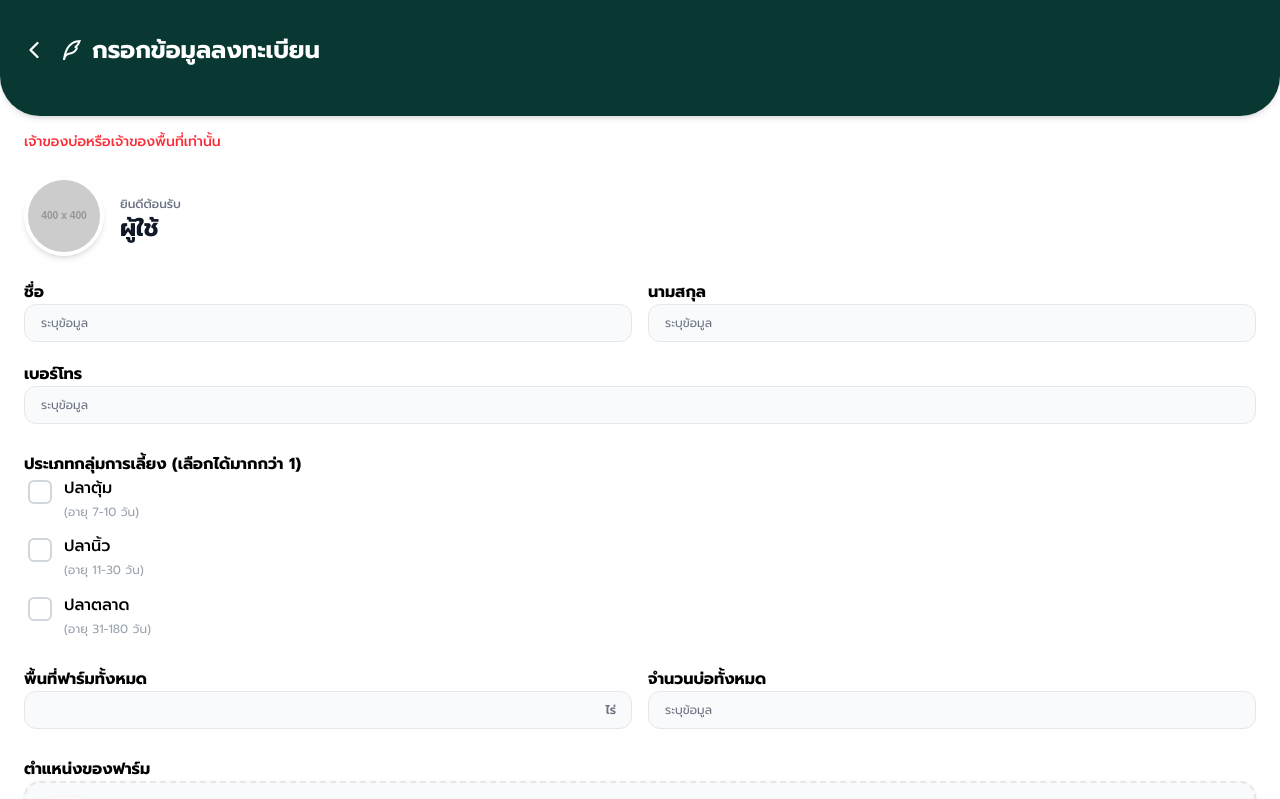
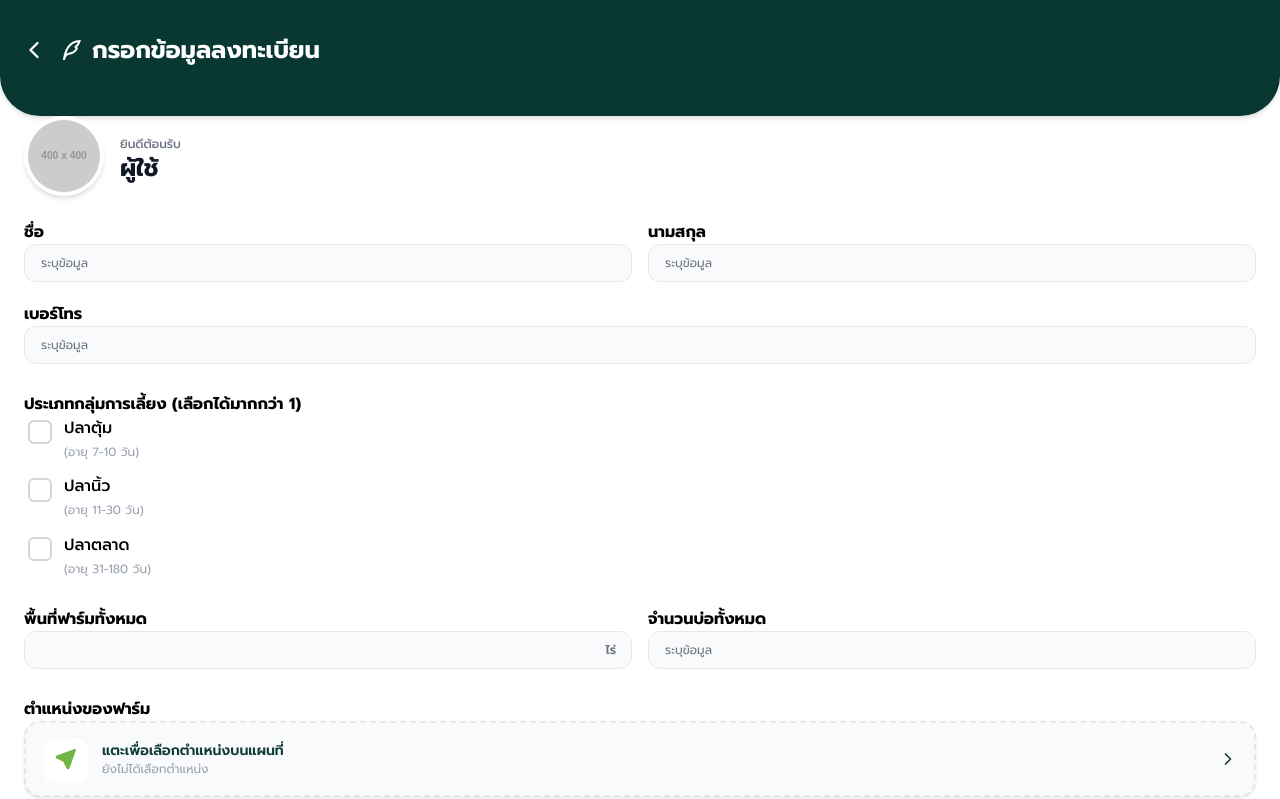
Before and after one commit to koard/DukeFarm-Frontend, a Next.js app: page /register-farmer in a window 1280 px wide. Shown: the top 799 px of the page. Built offline with nearby package versions, Linux system fonts and the light colour scheme.

Commit message:
Refactor RegisterFarmerPage: Remove redundant warning message for improved clarity

```diff
--- a/src/app/register-farmer/page.tsx
+++ b/src/app/register-farmer/page.tsx
@@ -313,10 +313,6 @@ export default function RegisterFarmerPage() {
         </div>
 
         <div className="px-6 relative z-20">
-          <div className="mt-4 mb-6">
-              <p className="text-red-500 text-sm font-medium">เจ้าของบ่อหรือเจ้าของพื้นที่เท่านั้น</p>
-          </div>
-
           <div className="flex items-center gap-4 mb-6">
             <div className="w-20 h-20 rounded-full border-4 border-white shadow-md overflow-hidden bg-gray-200 relative">
                <Image
```
